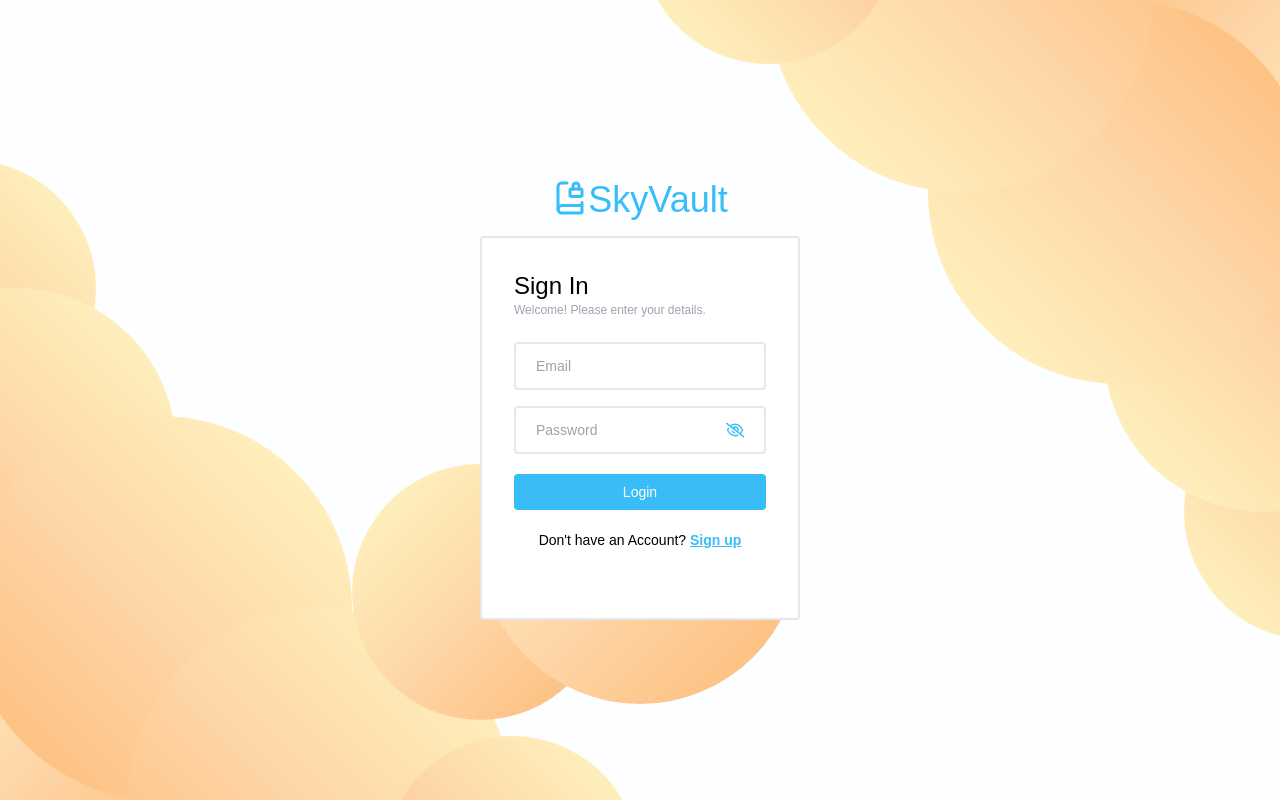
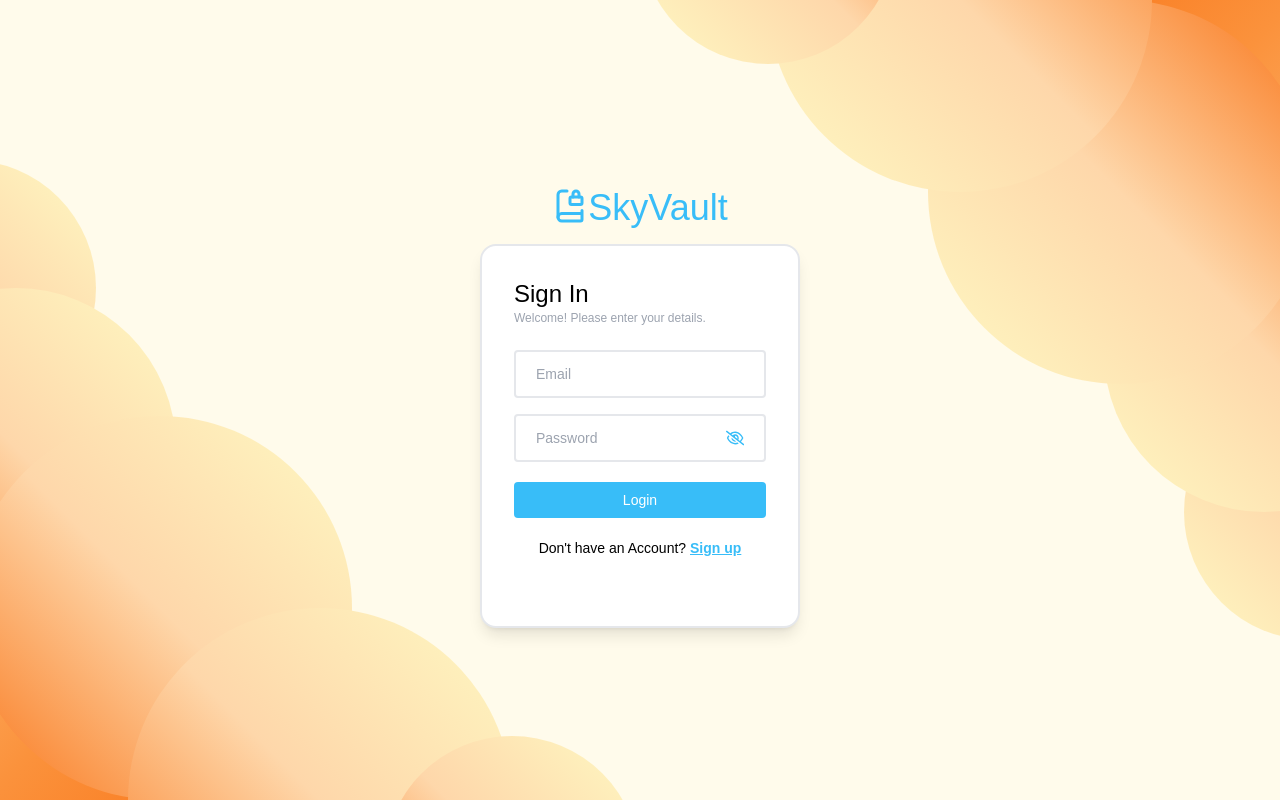
Before and after one commit to jus-waa/Secure-Personal-Vault, a React (Vite) app in the folder frontend/: page /login in a window 1280 px wide. Built offline with nearby package versions, Linux system fonts and the light colour scheme.

Commit message:
Component(frontend): adjusted clouddesign, added another clouddesign1, hovers, and  bg-colors

```diff
--- a/frontend/src/components/CloudDesign.jsx
+++ b/frontend/src/components/CloudDesign.jsx
@@ -6,28 +6,21 @@ const CloudDesign = () => {
         <div className='fixed h-screen w-screen '>
             <div>
                 {/* Bottom Left Group */}
-                <div className='bg-gradient-to-bl from-yellow-100 via-orange-200 to-orange-300 absolute rounded-[50%] h-64 w-64 -left-40  bottom-96'></div>
-                <div className='bg-gradient-to-bl from-yellow-100 via-orange-200 to-orange-300 absolute rounded-[50%] h-80 w-80 -left-36 bottom-48'></div>
-                <div className='bg-gradient-to-br from-yellow-100 via-orange-200 to-orange-300 absolute rounded-[50%] h-80 w-80 -left-24 -bottom-20'></div>
-                <div className='bg-gradient-to-bl from-yellow-100 via-orange-200 to-orange-300 absolute rounded-[50%] h-96 w-96 -left-8 bottom-0'></div>
-                <div className='bg-gradient-to-bl from-yellow-100 via-orange-200 to-orange-300 absolute rounded-[50%] h-96 w-96 left-32 -bottom-48'></div>
-                <div className='bg-gradient-to-bl from-yellow-100 via-orange-200 to-orange-300 absolute rounded-[50%] h-64 w-64 left-96 -bottom-48'></div>
-
-                {/* Middle Right Group */}
-                <div className='z-0'>
-                  <div className='bg-gradient-to-br from-yellow-100 via-orange-200 to-orange-300 absolute rounded-[50%] h-64 w-64 right-[30rem] bottom-64'></div>
-                  <div className='bg-gradient-to-br from-yellow-100 via-orange-200 to-orange-300 absolute rounded-[50%] h-64 w-64 right-[42rem] bottom-20'></div>
-                  <div className='bg-gradient-to-br from-yellow-100 via-orange-200 to-orange-300 absolute rounded-[50%] h-80 w-80 right-[30rem] bottom-24'></div>
-                </div>
+                <div className='bg-gradient-to-bl from-yellow-100 via-orange-200 to-orange-500 absolute rounded-[50%] h-64 w-64 -left-40  bottom-96'></div>
+                <div className='bg-gradient-to-bl from-yellow-100 via-orange-200 to-orange-500 absolute rounded-[50%] h-80 w-80 -left-36 bottom-48'></div>
+                <div className='bg-gradient-to-br from-orange-300 via-orange-400 to-orange-500 absolute rounded-[50%] h-80 w-80 -left-24 -bottom-20'></div>
+                <div className='bg-gradient-to-bl from-yellow-100 via-orange-200 to-orange-500 absolute rounded-[50%] h-96 w-96 -left-8 bottom-0'></div>
+                <div className='bg-gradient-to-bl from-yellow-100 via-orange-200 to-orange-500 absolute rounded-[50%] h-96 w-96 left-32 -bottom-48'></div>
+                <div className='bg-gradient-to-bl from-yellow-100 via-orange-200 to-orange-500 absolute rounded-[50%] h-64 w-64 left-96 -bottom-48'></div>
 
                 {/* Top Right Group */}
                 <div>
-                  <div className='bg-gradient-to-tr from-yellow-100 via-orange-200 to-orange-300 absolute rounded-[50%] h-64 w-64 -right-40 top-96'></div>
-                  <div className='bg-gradient-to-tr from-yellow-100 via-orange-200 to-orange-300 absolute rounded-[50%] h-80 w-80 -right-36 top-48'></div>
-                  <div className='bg-gradient-to-tl from-yellow-100 via-orange-200 to-orange-300 absolute rounded-[50%] h-80 w-80 -right-24 -top-20'></div>
-                  <div className='bg-gradient-to-tr from-yellow-100 via-orange-200 to-orange-300 absolute rounded-[50%] h-96 w-96 -right-8 top-0'></div>
-                  <div className='bg-gradient-to-tr from-yellow-100 via-orange-200 to-orange-300 absolute rounded-[50%] h-96 w-96 right-32 -top-48'></div>
-                  <div className='bg-gradient-to-tr from-yellow-100 via-orange-200 to-orange-300 absolute rounded-[50%] h-64 w-64 right-96 -top-48'></div>
+                  <div className='bg-gradient-to-tr from-yellow-100 via-orange-200 to-orange-500 absolute rounded-[50%] h-64 w-64 -right-40 top-96'></div>
+                  <div className='bg-gradient-to-tr from-yellow-100 via-orange-200 to-orange-500 absolute rounded-[50%] h-80 w-80 -right-36 top-48'></div>
+                  <div className='bg-gradient-to-tl from-orange-300 via-orange-400 to-orange-500 absolute rounded-[50%] h-80 w-80 -right-24 -top-20'></div>
+                  <div className='bg-gradient-to-tr from-yellow-100 via-orange-200 to-orange-500 absolute rounded-[50%] h-96 w-96 -right-8 top-0'></div>
+                  <div className='bg-gradient-to-tr from-yellow-100 via-orange-200 to-orange-500 absolute rounded-[50%] h-96 w-96 right-32 -top-48'></div>
+                  <div className='bg-gradient-to-tr from-yellow-100 via-orange-200 to-orange-500 absolute rounded-[50%] h-64 w-64 right-96 -top-48'></div>
                 </div>
             </div>
         </div>
--- /dev/null
+++ b/frontend/src/components/CloudDesign1.jsx
@@ -0,0 +1,22 @@
+import React from 'react'
+
+const CloudDesign1 = () => {
+  return (
+    <>
+        <div className='fixed inset-0 z-[-1] overflow-hidden'>
+           {/* Bottom Right Group */}
+            <div>
+            <div className='bg-gradient-to-br from-yellow-100 via-orange-200 to-orange-500 absolute rounded-[50%] h-64 w-64 -right-40 bottom-96'></div>
+            <div className='bg-gradient-to-br from-yellow-100 via-orange-200 to-orange-500 absolute rounded-[50%] h-80 w-80 -right-36 bottom-48'></div>
+            <div className='bg-gradient-to-bl from-orange-300 via-orange-400 to-orange-500 absolute rounded-[50%] h-80 w-80 -right-24 -bottom-20'></div>
+            <div className='bg-gradient-to-br from-yellow-100 via-orange-200 to-orange-500 absolute rounded-[50%] h-96 w-96 -right-8 bottom-0'></div>
+            <div className='bg-gradient-to-br from-yellow-100 via-orange-200 to-orange-500 absolute rounded-[50%] h-96 w-96 right-32 -bottom-48'></div>
+            <div className='bg-gradient-to-br from-yellow-100 via-orange-200 to-orange-500 absolute rounded-[50%] h-64 w-64 right-96 -bottom-48'></div>
+            </div>
+
+        </div>
+    </>
+  )
+}
+
+export default CloudDesign1;
--- a/frontend/src/components/input/InputPassword.jsx
+++ b/frontend/src/components/input/InputPassword.jsx
@@ -8,13 +8,13 @@ const InputPassword = ({ value, onChange, placeholder}) => {
 
     return (
     <>
-        <div className='flex input-box'>
+        <div className='flex input-box bg-white'>
             <input
              value={value}
              onChange={onChange}
              type={ShowPassword ? "text" : "password"}
              placeholder={placeholder||"Password"}
-             className='w-full text-sm bg-transparent outline-none'
+             className='w-full text-sm outline-none bg-transparent'
             />
 
             {ShowPassword ? (<FaRegEye
--- a/frontend/src/index.css
+++ b/frontend/src/index.css
@@ -5,9 +5,9 @@
 @layer base {
     html {
         font-sans: "Poppins", "sans-serif";
+        background-color:#FFFBEB;
     }
     body {
-        background-color: #fdfeff;
         overflow-x: hidden;
     }
 }
--- a/frontend/src/routes/Homepage.jsx
+++ b/frontend/src/routes/Homepage.jsx
@@ -4,6 +4,7 @@ import SideNav from "../components/SideNav";
 import NoteCard from "../components/cards/NoteCard";
 import AddEditNotes from "./AddEditNotes";
 import { MdAdd } from "react-icons/md";
+import CloudDesign1 from "../components/CloudDesign1";
 
 Modal.setAppElement("#root");
 
@@ -15,12 +16,15 @@ export default function Homepage() {
   });
 
   return (
-    <div className="relative">
+    <div>
+
+    <div className="relative ml-20 mr-4 h-screen">
+
       <SideNav />
       <div className="container mx-auto">
         <div className="grid grid-cols-3 gap-4 mt-8">
-          {[1, 2, 3].map((_, i) => (
-            <main key={i} className="p-6 border border-gray-300">
+          {[1, 2, 3, 4].map((_, i) => (
+            <main key={i} className="p-3">
               <NoteCard
                 title="Hello"
                 date="May 27, 2025"
@@ -37,14 +41,13 @@ export default function Homepage() {
       </div>
 
       <button
-        className="w-16 h-16 flex items-center justify-center rounded-full bg-blue-500 hover:bg-blue-600 fixed right-10 bottom-10 z-50"
+        className="w-16 h-16 flex items-center justify-center rounded-full bg-cyan-500 hover:bg-cyan-700 fixed right-10 bottom-10 z-100"
         onClick={() => {
           setOpenAddEditModal({ isShown: true, type: "add", data: null });
         }}
       >
         <MdAdd className="text-[32px] text-white" />
       </button>
-
       <Modal
         isOpen={openAddEditModal.isShown}
         onRequestClose={() =>
@@ -61,7 +64,11 @@ export default function Homepage() {
             setOpenAddEditModal({ isShown: false, type: "add", data: null });
           }}
         />
+
       </Modal>
+      <CloudDesign1/>
+    </div>
+
     </div>
   );
 }
--- a/frontend/src/routes/LoginPage.jsx
+++ b/frontend/src/routes/LoginPage.jsx
@@ -37,9 +37,10 @@ const LoginPage = () => {
     return(
         <>
             <CloudDesign />
-            <div className="h-screen w-screen flex flex-col place-content-center items-center ">
-            <h1 className="flex mb-4 text-4xl text-primary"><LuBookLock />SkyVault</h1>
-                <div className="grid grid-rows-[1fr_4fr] h-96 w-3/12 border-2 bg-white rounded z-10">
+            <div className="h-screen w-screen flex flex-col place-content-center items-center bg-amber-50">
+             <h1 className="flex m-4 text-4xl text-primary place-content-center"><LuBookLock />SkyVault</h1>
+                <div className="grid grid-rows-[1fr_4fr] h-96 w-3/12 border-2 bg-white rounded-2xl z-10 shadow-lg">
+
                     <h1 className="place-content-center text-2xl pl-8 pt-8 pb-2">
                         Sign In
                         <p className="text-xs text-gray-400">Welcome! Please enter your details.</p>
@@ -50,9 +51,10 @@ const LoginPage = () => {
                             <input
                              type="text"
                              placeholder="Email"
-                             className="input-box"
+                             className="input-box bg-white"
                              value={email}
-                             onChange={(em) => setEmail(em.target.value)}
+                             onChange={(em) => setEmail(em.target.value)
+                             }
                             />
                             {/*Password*/}
                             <InputPassword
--- a/frontend/src/routes/SettingsPage.jsx
+++ b/frontend/src/routes/SettingsPage.jsx
@@ -18,8 +18,9 @@ const SettingsPage = () => {
 
   return (
     <div className="relative">
+
       <SideNav />
-      <div className="min-h-screen bg-white ml-48 flex flex-col place-content-center items-center py-8">
+      <div className="min-h-screen bg-amber-50 ml-48 flex flex-col place-content-center items-center py-8">
         <h1 className="flex mb-8 text-4xl text-primary">
           <LuBookLock />
           SkyVault Settings
--- a/frontend/tailwind.config.js
+++ b/frontend/tailwind.config.js
@@ -11,8 +11,9 @@ export default {
       },
       colors: {
         primary: "#38bdf8",
-        secondary: "EF863E"
+        secondary: "EF863E",
         },
+
     },
   },
   plugins: [],
```
